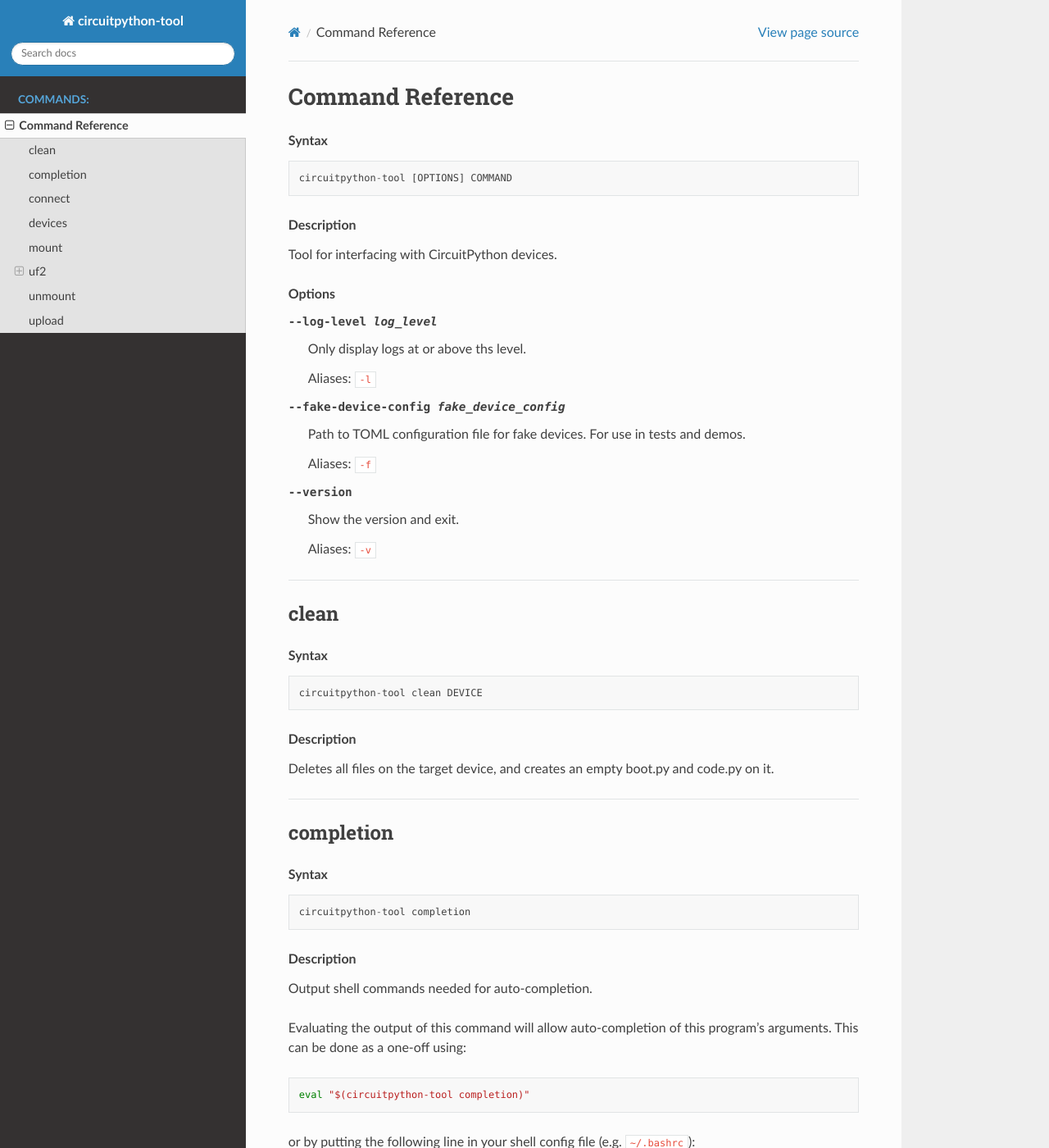
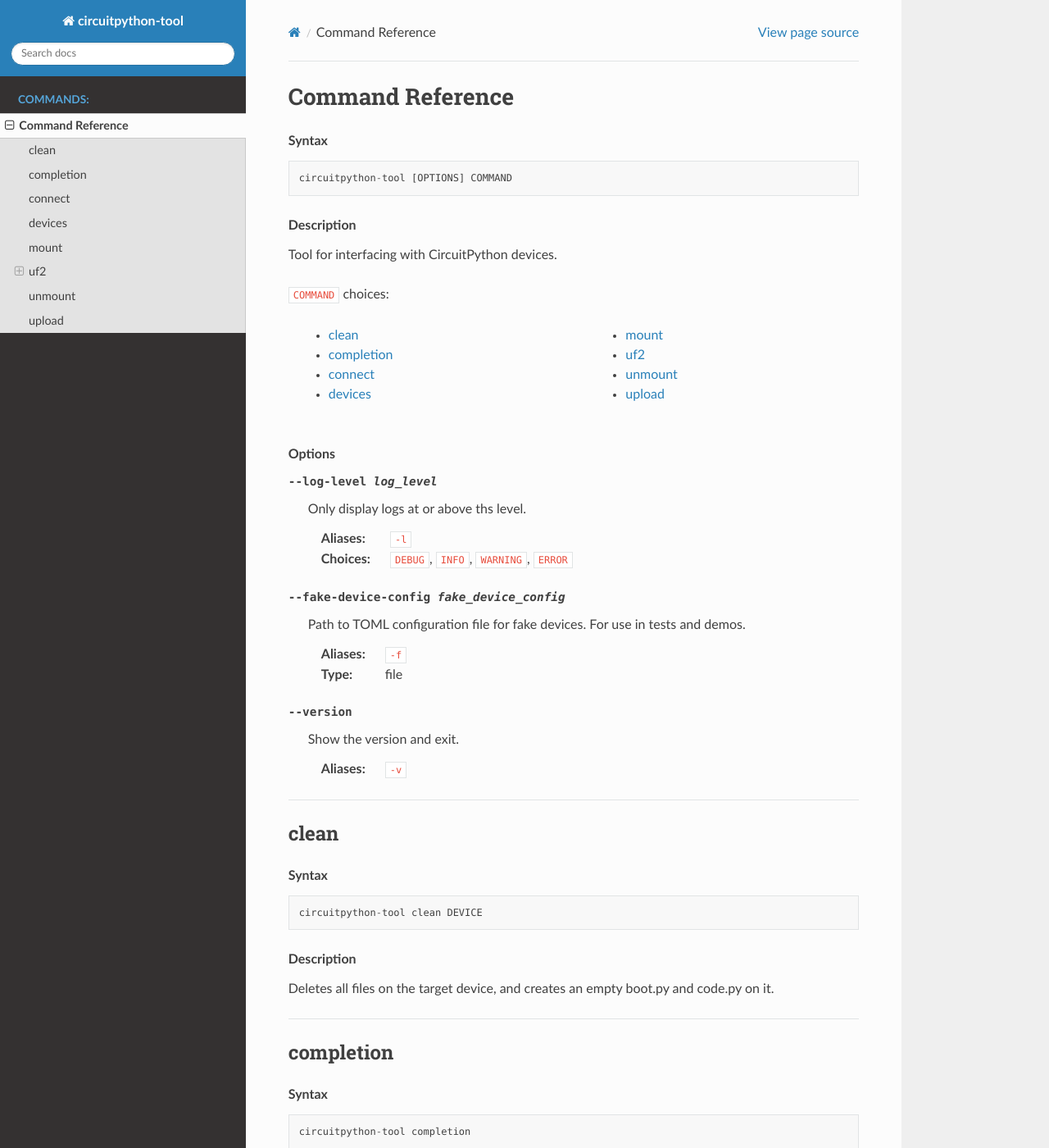
Before and after one commit to dhrosa/circuitpython_tool, a Sphinx documentation site: the page built from docs/source/generated_cli_docs.rst, in a window 1280 px wide and 1400 px high. Shown: the whole window at 82% size. Built offline with Sphinx 7.4.7 and the Read the Docs theme 2.0.0, drawn with Linux system fonts in a browser that asks for light colours; some of the changed text lies outside the part shown.

Commit message:
Docs: Add documentation for parameter types and choices

```diff
--- a/docs/source/generated_cli_docs.rst
+++ b/docs/source/generated_cli_docs.rst
@@ -1,3 +1,5 @@
+.. _command-:
+
 ########################################
 Command Reference
 ########################################
@@ -11,31 +13,53 @@ Command Reference
 
 Tool for interfacing with CircuitPython devices.
 
+``COMMAND`` choices:
+
+   .. hlist::
+
+      * :ref:`clean<command-clean>`
+      * :ref:`completion<command-completion>`
+      * :ref:`connect<command-connect>`
+      * :ref:`devices<command-devices>`
+      * :ref:`mount<command-mount>`
+      * :ref:`uf2<command-uf2>`
+      * :ref:`unmount<command-unmount>`
+      * :ref:`upload<command-upload>`
+
 
 .. rubric:: Options
 
 --log-level log_level
+
    Only display logs at or above ths level.
 
-   Aliases: ``-l``
+   :Aliases: ``-l``
+
+   :Choices: ``DEBUG``, ``INFO``, ``WARNING``, ``ERROR``
 
 
 --fake-device-config fake_device_config
+
    Path to TOML configuration file for fake devices. For use in tests and demos.
 
-   Aliases: ``-f``
+   :Aliases: ``-f``
+
+   :Type: file
 
 
 --version
+
    Show the version and exit.
 
-   Aliases: ``-v``
+   :Aliases: ``-v``
 
 
 
 
 
 ----
+
+.. _command-clean:
 
 ****************************************
 clean
@@ -53,7 +77,10 @@ Deletes all files on the target device, and creates an empty boot.py and code.py
 
 
 
+
 ----
+
+.. _command-completion:
 
 ****************************************
 completion
@@ -80,7 +107,10 @@ or by putting the following line in your shell config file (e.g. ``~/.bashrc``):
 
 
 
+
 ----
+
+.. _command-connect:
 
 ****************************************
 connect
@@ -98,7 +128,10 @@ Connect to a device's serial terminal.
 
 
 
+
 ----
+
+.. _command-devices:
 
 ****************************************
 devices
@@ -116,18 +149,24 @@ List all connected CircuitPython devices.
 If ``QUERY`` is specified, only devices matching that query are listed.
 
 
+
 .. rubric:: Options
 
 --save fake_device_save_path
+
    If set, save devices to a TOML file for later recall using the ``--fake-devices`` flag.
 
-   Aliases: ``-s``
+   :Aliases: ``-s``
+
+   :Type: file
 
 
 
 
 
 ----
+
+.. _command-mount:
 
 ****************************************
 mount
@@ -145,7 +184,10 @@ Mounts the specified device if needed, and prints the mountpoint.
 
 
 
+
 ----
+
+.. _command-uf2:
 
 ****************************************
 uf2
@@ -160,10 +202,28 @@ uf2
 
 Search and download CircuitPython UF2 binaries.
 
+``COMMAND`` choices:
+
+   .. hlist::
+
+      * :ref:`analyze<command-uf2-analyze>`
+      * :ref:`boot-info<command-uf2-boot-info>`
+      * :ref:`devices<command-uf2-devices>`
+      * :ref:`download<command-uf2-download>`
+      * :ref:`enter<command-uf2-enter>`
+      * :ref:`exit<command-uf2-exit>`
+      * :ref:`install<command-uf2-install>`
+      * :ref:`mount<command-uf2-mount>`
+      * :ref:`nuke<command-uf2-nuke>`
+      * :ref:`unmount<command-uf2-unmount>`
+      * :ref:`versions<command-uf2-versions>`
+
 
 
 
 ----
+
+.. _command-uf2-analyze:
 
 uf2 analyze
 ========================================
@@ -184,7 +244,10 @@ printed.
 
 
 
+
 ----
+
+.. _command-uf2-boot-info:
 
 uf2 boot-info
 ========================================
@@ -201,7 +264,10 @@ Lookup UF2 bootloader info of the specified CircuitPython device.
 
 
 
+
 ----
+
+.. _command-uf2-devices:
 
 uf2 devices
 ========================================
@@ -218,7 +284,10 @@ List connected devices that are in UF2 bootloader mode.
 
 
 
+
 ----
+
+.. _command-uf2-download:
 
 uf2 download
 ========================================
@@ -251,6 +325,8 @@ If ``DESTINATION`` is a directory, the filename is automatically generated.
 
 
 ----
+
+.. _command-uf2-enter:
 
 uf2 enter
 ========================================
@@ -267,7 +343,10 @@ Restart selected device into UF2 bootloader.
 
 
 
+
 ----
+
+.. _command-uf2-exit:
 
 uf2 exit
 ========================================
@@ -284,7 +363,10 @@ Restart given UF2 bootloader device into normal application code.
 
 
 
+
 ----
+
+.. _command-uf2-install:
 
 uf2 install
 ========================================
@@ -303,31 +385,45 @@ device into its UF2 bootloader and install the image onto it. If ``--device``
 is not specified, we assume there is already a connected UF2 bootloader device.
 
 
+
 .. rubric:: Options
 
 --image_path image_path
+
    If specified, install this already-existing UF2 image.
 
-   Aliases: ``-i``
+   :Aliases: ``-i``
+
+   :Type: file
 
 
 --board board
+
    If specified, automatically download and install appropriate CircuitPython UF2 image for this board ID.
 
-   Aliases: ``-b``
+   :Aliases: ``-b``
+
+   :Type: board_id
 
 
 --device query
+
    If specified, this device will be restarted into its UF2 bootloader and be used as the target device for installing the image.
 
-   Aliases: ``-d``
+   :Aliases: ``-d``
+
+   :Type: query
 
 
 --locale locale
+
    Locale for CircuitPython install. Not used if an explicit image is given using ``--image_path``.
+
+   :Type: locale
 
 
 --delete-download
+
    Delete any downloaded UF2 images on exit.
 
 
@@ -335,6 +431,8 @@ is not specified, we assume there is already a connected UF2 bootloader device.
 
 
 ----
+
+.. _command-uf2-mount:
 
 uf2 mount
 ========================================
@@ -351,7 +449,10 @@ Mount connected UF2 bootloader device if needed and print the mountpoint.
 
 
 
+
 ----
+
+.. _command-uf2-nuke:
 
 uf2 nuke
 ========================================
@@ -368,7 +469,10 @@ Clear out flash memory on UF2 bootloader device.
 
 
 
+
 ----
+
+.. _command-uf2-unmount:
 
 uf2 unmount
 ========================================
@@ -385,7 +489,10 @@ Unmount connected UF2 bootloader device if needed.
 
 
 
+
 ----
+
+.. _command-uf2-versions:
 
 uf2 versions
 ========================================
@@ -402,7 +509,10 @@ List available CircuitPython boards.
 
 
 
+
 ----
+
+.. _command-unmount:
 
 ****************************************
 unmount
@@ -420,7 +530,10 @@ Unmounts the specified device if needed.
 
 
 
+
 ----
+
+.. _command-upload:
 
 ****************************************
 upload
```
Also changed, not shown: other parts of docs/source/generated_cli_docs.rst (+17 -1 lines), 2 other files.
